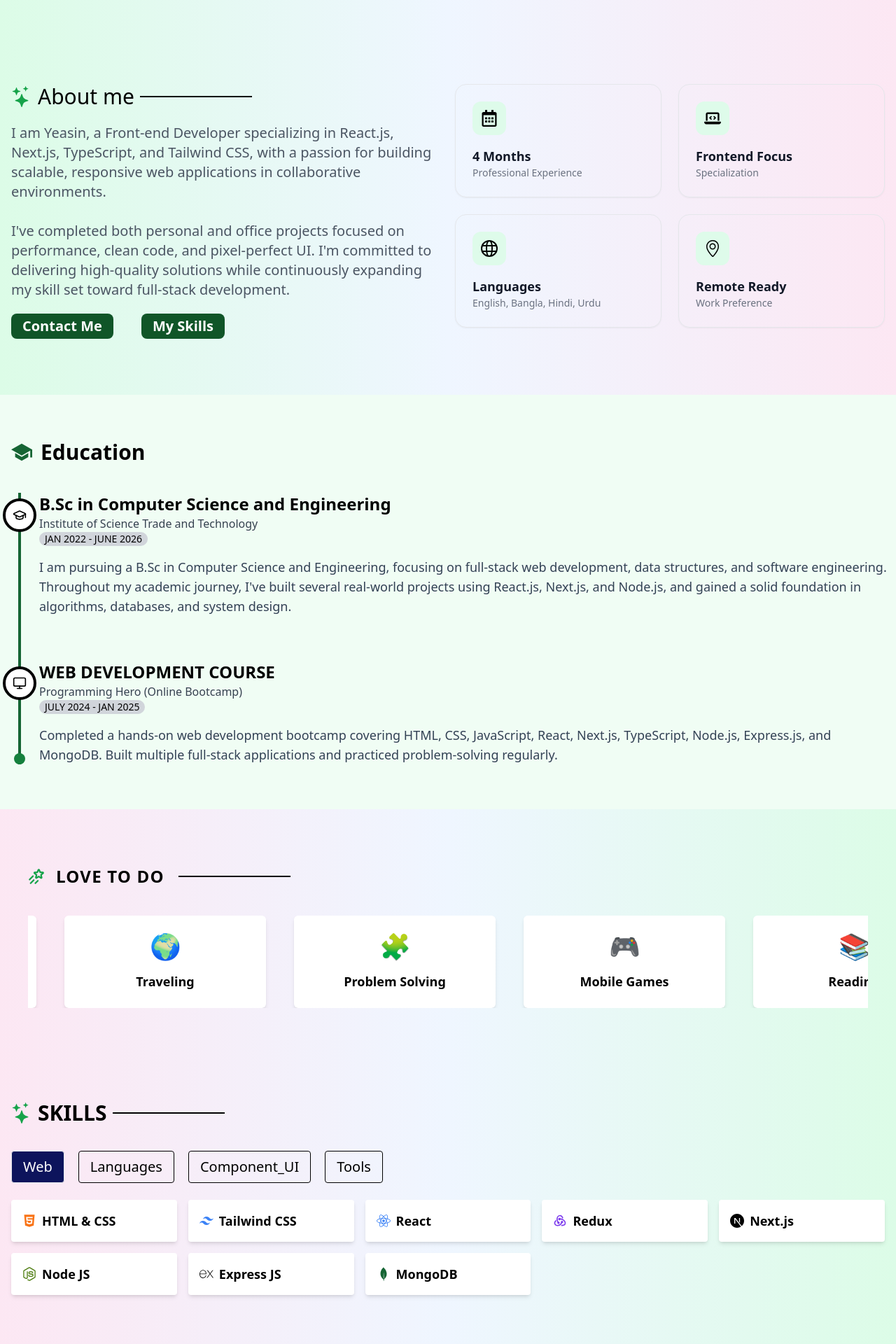
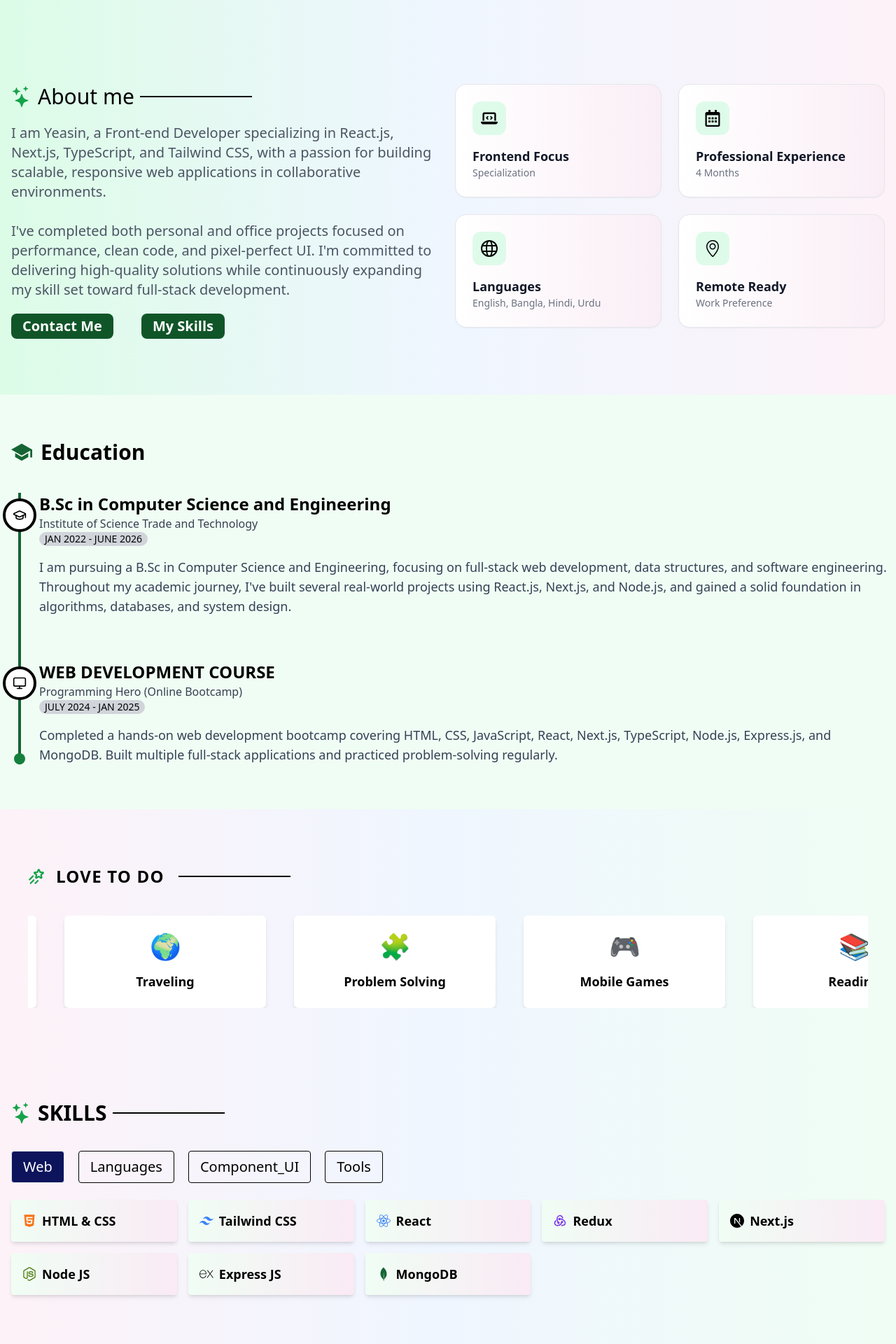
Before and after one commit to mdYeasinIslam/My_Portfolio, a Next.js app: page / in a window 1280 px wide. Shown: the part 760-2680 px from the top of the page at 70% size. Built offline with nearby package versions, Linux system fonts and the light colour scheme.

Commit message:
update bg color

```diff
--- a/src/SharedComponent/Navbar.tsx
+++ b/src/SharedComponent/Navbar.tsx
@@ -69,7 +69,7 @@ export const Navbar = () => {
   };
 
   return (
-    <nav className="w-full fixed mx-auto z-10 flex items-center justify-between py-4 px-2 bg-gradient-to-r text-black from-green-100 via-blue-50 to-pink-100">
+    <nav className="w-full fixed mx-auto z-10 flex items-center justify-between py-4 px-2 bg-gradient-to-r text-black from-green-100 via-blue-50 to-pink-50">
       {/* Mobile device */}
       <Box className="flex items-center gap-2">
         <div onClick={() => setMenubar(!menubar)} className="flex lg:hidden">
--- a/src/components/About/About.tsx
+++ b/src/components/About/About.tsx
@@ -7,7 +7,7 @@ export const About = () => {
   return (
     <section
       id="About"
-      className="py-20 bg-gradient-to-r from-green-100 via-blue-50 to-pink-100"
+      className="py-20 bg-gradient-to-r from-green-100 via-blue-50 to-pink-50"
     >
       <div className="container mx-auto grid grid-cols-1 md:grid-cols-2 gap-5 md:gap-3  lg:gap-5   text-white">
         {/* Image Section */}
--- a/src/components/About/AboutCards.tsx
+++ b/src/components/About/AboutCards.tsx
@@ -7,29 +7,29 @@ import { SlLocationPin } from "react-icons/sl";
 const AboutCards = () => {
   const cards = [
     {
-      icon: FaRegCalendarAlt,
-      bgColor: '#DEFBEA',
-      title: '4 Months',
-      subtitle: 'Professional Experience'
+      icon: FaLaptopCode,
+      bgColor: "#DEFBEA",
+      title: "Frontend Focus",
+      subtitle: "Specialization",
     },
     {
-      icon: FaLaptopCode,
-      bgColor: '#DEFBEA',
-      title: 'Frontend Focus',
-      subtitle: 'Specialization'
+      icon: FaRegCalendarAlt,
+      bgColor: "#DEFBEA",
+      title: "Professional Experience",
+      subtitle: "4 Months",
     },
     {
       icon: GrLanguage,
-      bgColor: '#DEFBEA',
-      title: 'Languages',
-      subtitle: 'English, Bangla, Hindi, Urdu'
+      bgColor: "#DEFBEA",
+      title: "Languages",
+      subtitle: "English, Bangla, Hindi, Urdu",
     },
     {
       icon: SlLocationPin,
-      bgColor: '#DEFBEA',
-      title: 'Remote Ready',
-      subtitle: 'Work Preference'
-    }
+      bgColor: "#DEFBEA",
+      title: "Remote Ready",
+      subtitle: "Work Preference",
+    },
   ];
 
   return (
@@ -38,11 +38,19 @@ const AboutCards = () => {
         {cards.map((card, index) => {
           const Icon = card.icon;
           return (
-            <div key={index} className="p-2 lg:p-4 xl:p-6 rounded-xl md:rounded-2xl border border-gray-200 shadow-sm hover:shadow transition">
-              <div className="w-12 h-12 flex items-center justify-center rounded-xl mb-4" style={{ backgroundColor: card.bgColor }}>
+            <div
+              key={index}
+              className="p-2 lg:p-4 xl:p-6 rounded-xl md:rounded-2xl border border-gray-200 shadow-sm hover:shadow transition bg-gradient-to-r from-white to-[#faeef6]"
+            >
+              <div
+                className="w-12 h-12 flex items-center justify-center rounded-xl mb-4"
+                style={{ backgroundColor: card.bgColor }}
+              >
                 <Icon className="w-6 h-6 text-black" />
               </div>
-              <h3 className="text-lg font-semibold text-gray-900">{card.title}</h3>
+              <h3 className="text-lg font-semibold text-gray-900">
+                {card.title}
+              </h3>
               <p className="text-sm text-gray-500">{card.subtitle}</p>
             </div>
           );
--- a/src/components/ContactSection/Contact.tsx
+++ b/src/components/ContactSection/Contact.tsx
@@ -50,7 +50,7 @@ const Contact = () => {
   return (
     <section
       id="Contact"
-      className="  py-12 px-6 md:px-0 bg-green-100  text-black"
+      className="  py-12 px-6 md:px-0 bg-green-50  text-black"
     >
       <div className="container mx-auto">
         <h2 className="text-2xl font-bold text-left mb-8 uppercase">
--- a/src/components/Hobby/Hobby.tsx
+++ b/src/components/Hobby/Hobby.tsx
@@ -17,7 +17,7 @@ const Hobby = () => {
   return (
     <section
       id="hobby"
-      className="bg-gradient-to-r from-pink-100 via-blue-50 to-green-100  text-white py-20 px-6 "
+      className="bg-gradient-to-r from-pink-50 via-blue-50 to-green-50  text-white py-20 px-6 "
     >
       <div className="container mx-auto   space-y-10">
         <div className="flex items-center gap-5">
--- a/src/components/Home/Banner/HeroBanner.tsx
+++ b/src/components/Home/Banner/HeroBanner.tsx
@@ -23,7 +23,7 @@ export default function HeroBanner() {
   return (
     <section
       id="banner"
-      className="  min-h-screen overflow-hidden bg-gradient-to-r from-green-100 via-blue-50 to-pink-100"
+      className="  min-h-screen overflow-hidden bg-gradient-to-r from-green-100 via-blue-50 to-pink-50"
     >
       <div className="container mx-auto relative">
         {/* Social Media Icons - Left Side */}
--- a/src/components/Pojects/Projects.tsx
+++ b/src/components/Pojects/Projects.tsx
@@ -174,7 +174,7 @@ const Projects = () => {
   return (
     <div
       id="Project"
-      className=" min-h-screen flex justify-center items-center bg-gradient-to-r from-pink-100 via-blue-50 to-green-100  text-black py-10"
+      className=" min-h-screen flex justify-center items-center bg-gradient-to-r from-pink-50 via-blue-50 to-green-50  text-black py-10"
     >
       <div className="container mx-auto">
 
--- a/src/components/Skills/Skills.tsx
+++ b/src/components/Skills/Skills.tsx
@@ -89,7 +89,7 @@ const Skills = () => {
   return (
     <section
       id="Skill"
-      className="   py-6 md:py-10 bg-gradient-to-r from-pink-100 via-blue-50 to-green-100  text-black "
+      className="   py-6 md:py-10 bg-gradient-to-r from-pink-50 via-blue-50 to-green-50  text-black "
     >
       {/* Tabs */}
       <div className="container mx-auto ">
--- a/src/components/Skills/SkillsCard.tsx
+++ b/src/components/Skills/SkillsCard.tsx
@@ -10,7 +10,7 @@ interface PropType {
 
 export default function SkillsCard({ skill }: PropType) {
   return (
-    <div className="bg-white text-black p-4 rounded shadow-md flex items-center gap-2">
+    <div className="bg-white text-black p-4 rounded shadow-md flex items-center gap-2 hover:scale-105 duration-300 transition-transform bg-gradient-to-r from-green-50 to-[#FAEAF5]">
       <div>{skill?.icon}</div>
       <h1 className="text-lg font-bold">{skill.name}</h1>
       {/* <div className="w-full bg-gray-300 h-2 rounded overflow-hidden">
```
